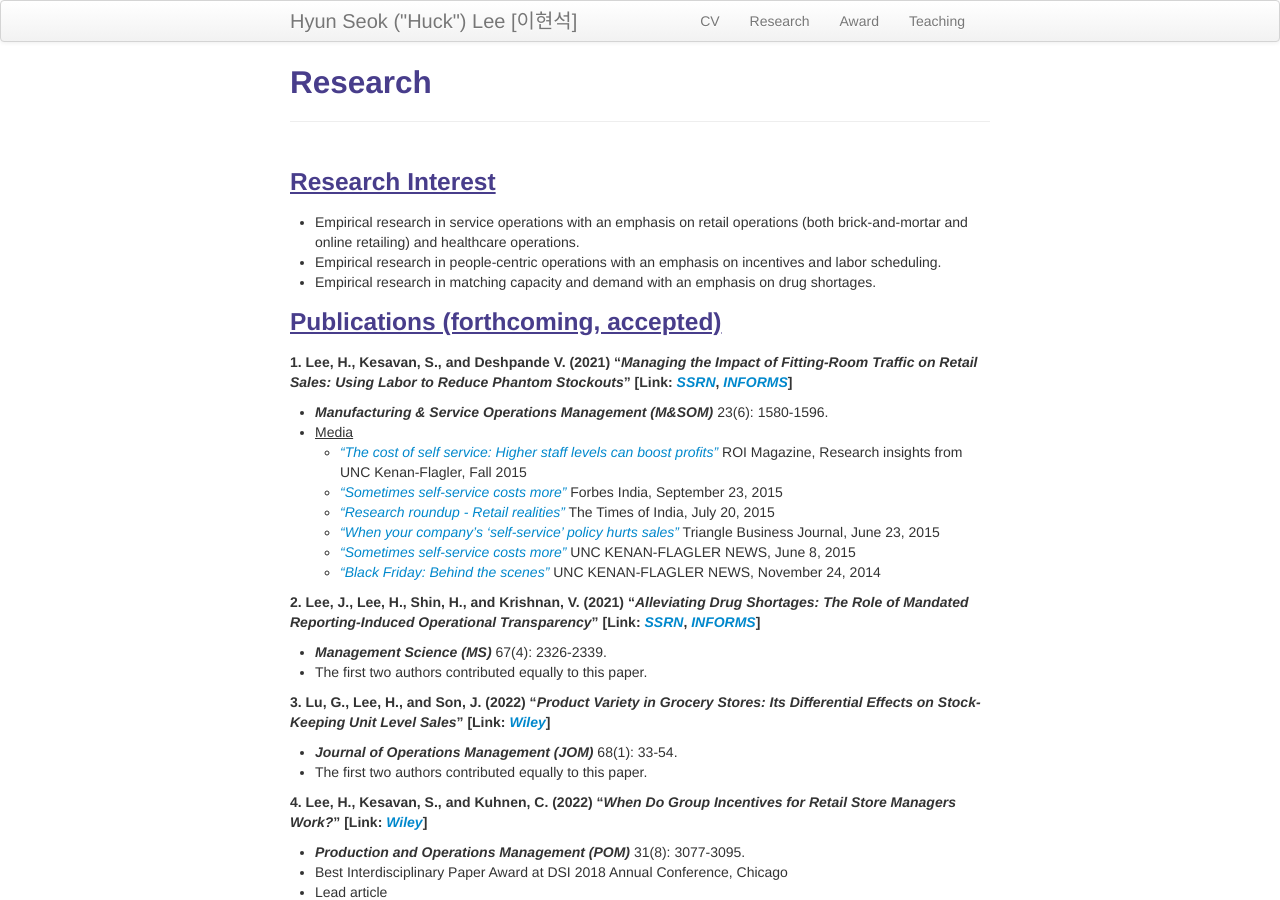
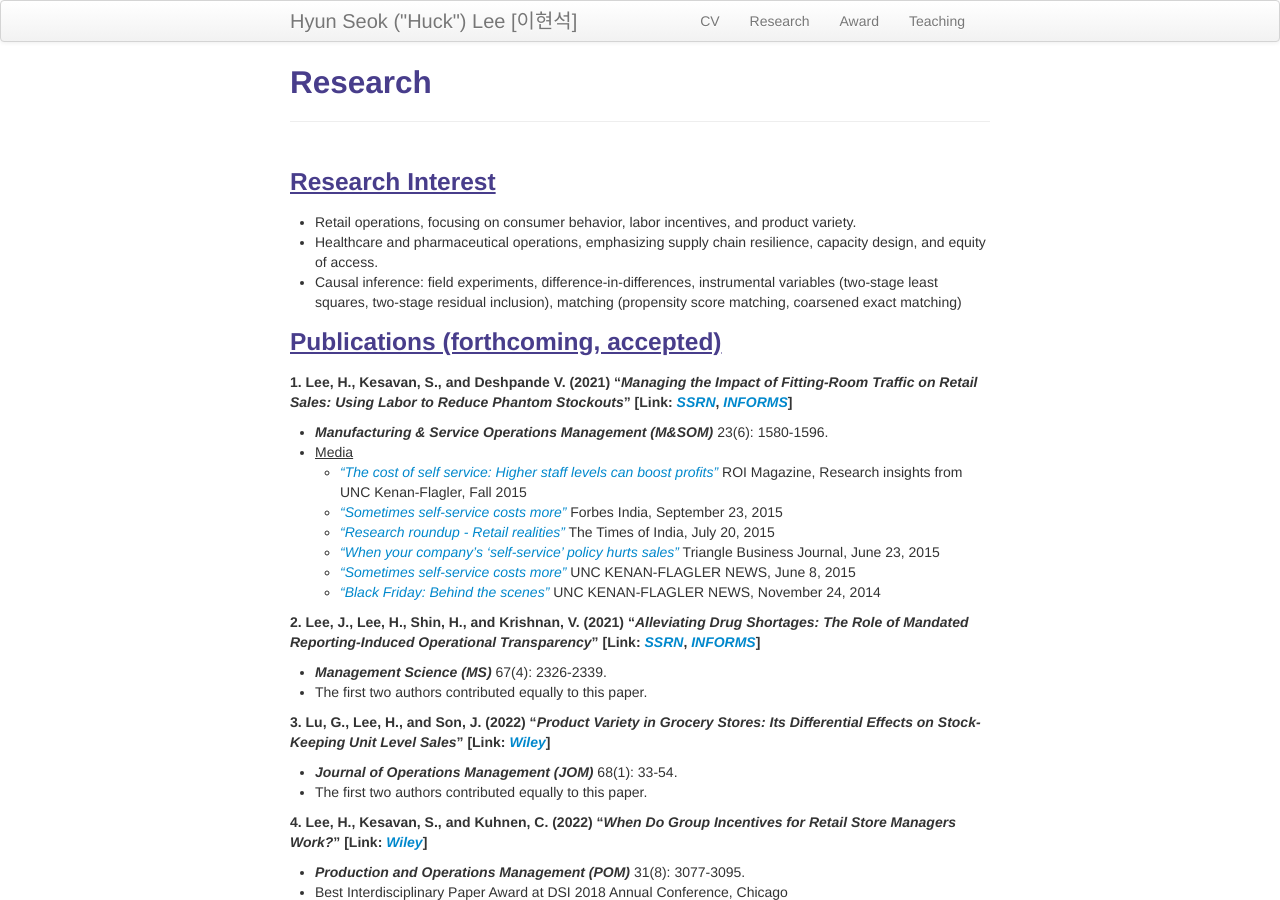
Before and after one commit to lordya2/lordya2.github.io, a Jekyll site: the page built from pages/research.md, in a window 1280 px wide and 900 px high. Built offline with Jekyll 4.4.1, drawn with Linux system fonts in a browser that asks for light colours.

Commit message:
Update research.md

```diff
--- a/pages/research.md
+++ b/pages/research.md
@@ -5,9 +5,9 @@ description: Hyun Seok ("Huck") Lee's Research
 ---
 
 ### <u>Research Interest </u>
-* Empirical research in service operations with an emphasis on retail operations (both brick-and-mortar and online retailing) and healthcare operations.
-* Empirical research in people-centric operations with an emphasis on incentives and labor scheduling.
-* Empirical research in matching capacity and demand with an emphasis on drug shortages.
+* Retail operations, focusing on consumer behavior, labor incentives, and product variety.
+* Healthcare and pharmaceutical operations, emphasizing supply chain resilience, capacity design, and equity of access.
+* Causal inference: field experiments, difference-in-differences, instrumental variables (two-stage least squares, two-stage residual inclusion), matching (propensity score matching, coarsened exact matching)
 
 ### <u>Publications (forthcoming, accepted) </u>
 **1. Lee, H., Kesavan, S., and Deshpande V. (2021) "*Managing the Impact of Fitting-Room Traffic on Retail Sales: Using Labor to Reduce Phantom Stockouts*" [Link: [*SSRN*](https://papers.ssrn.com/sol3/papers.cfm?abstract_id=2523680), [*INFORMS*](https://pubsonline.informs.org/doi/10.1287/msom.2020.0884)]**
```
